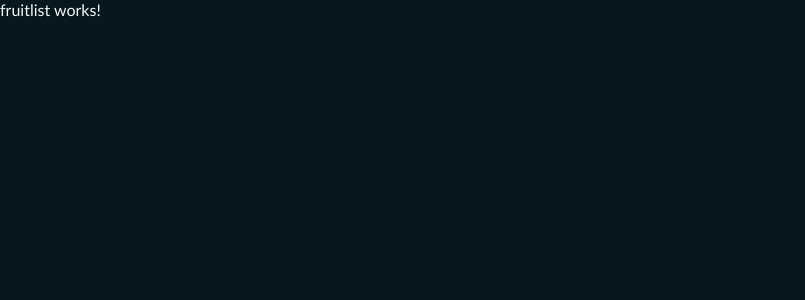
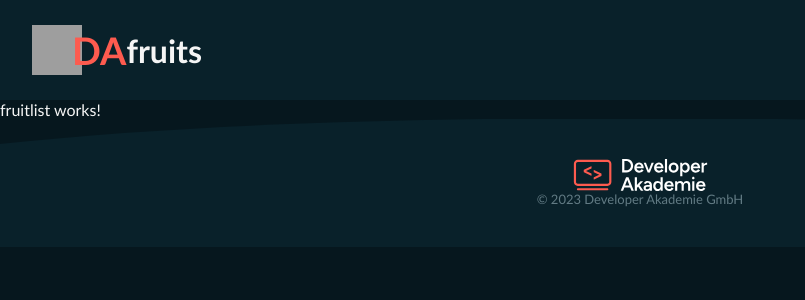
Before and after one commit to TaektuCode/rent-a-fruit, an Angular app: page / in a window 1280 px wide. Shown: the top 300 px of the page, without its empty margins (0-805 px from the left). Built offline with nearby package versions, Linux system fonts and the light colour scheme; grey boxes are pictures that could not be loaded.

Commit message:
added: HeaderComponent and FooterComponent to AppComponent

```diff
--- a/src/app/app.component.html
+++ b/src/app/app.component.html
@@ -1 +1,3 @@
+<app-header></app-header>
 <router-outlet />
+<app-footer></app-footer>
```
Also changed, not shown: src/app/app.component.ts (+5 -2 lines).
